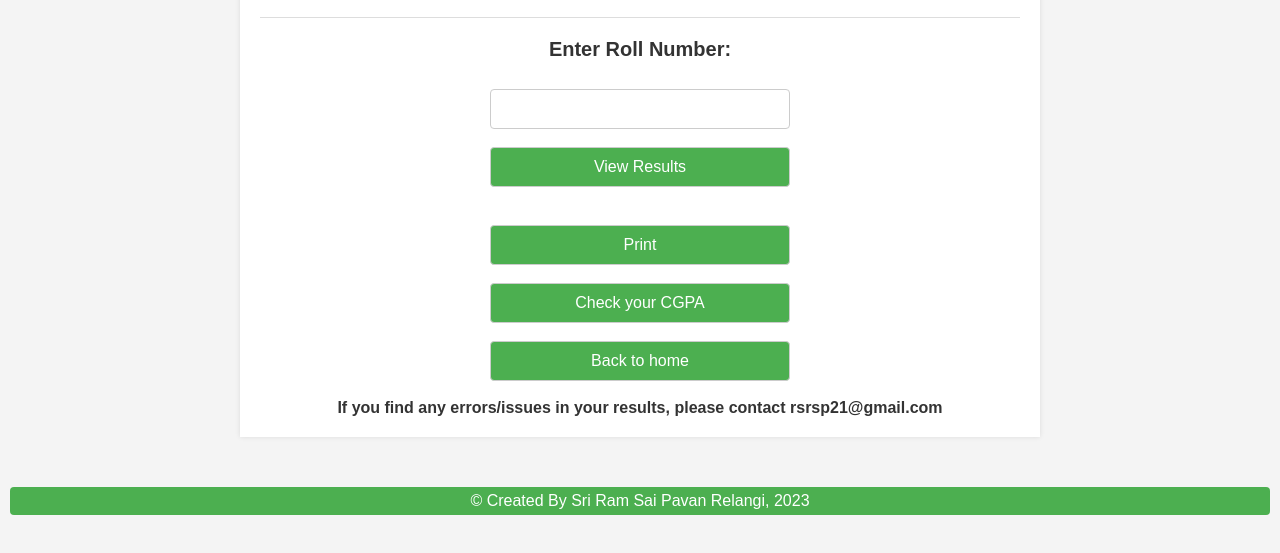
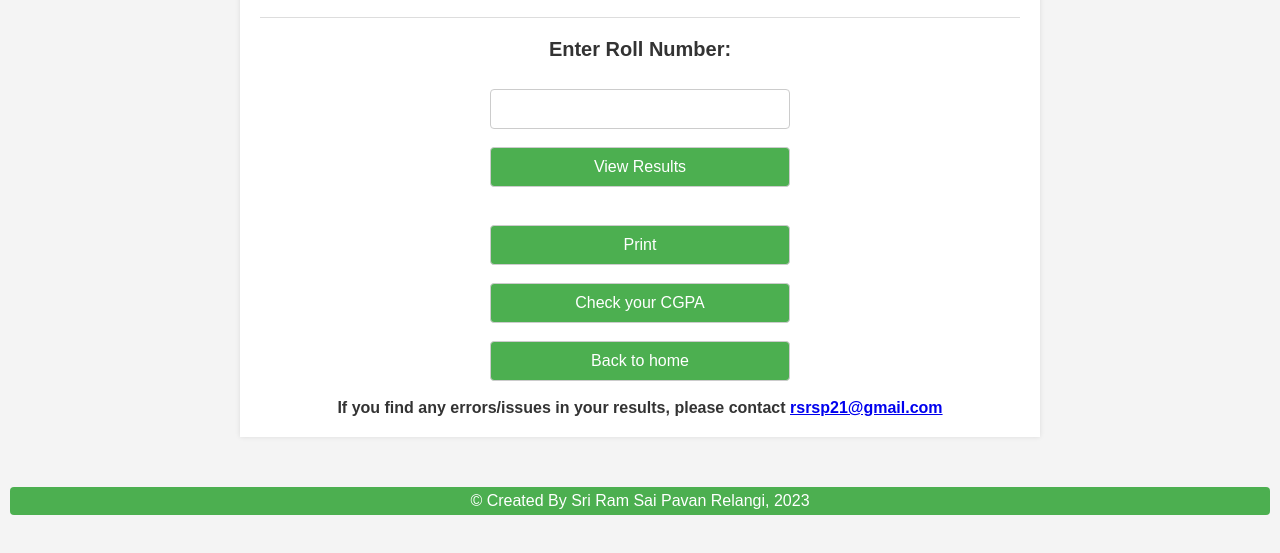
Before and after one commit to rsrsp21/rsrsp21.github.io, a plain HTML site: page 1_1.html in a window 1280 px wide. Shown: the part 245-798 px from the top of the page. Drawn offline with Linux system fonts and the light colour scheme.

Commit message:
Update 1_1.html

```diff
--- a/1_1.html
+++ b/1_1.html
@@ -31,7 +31,7 @@
 		 <button onclick="location.href='https://jntunresultsr20.vercel.app/';">Back to home</button>
     </div><br>
  <div>
-      <p align = 'center'><b>If you find any errors/issues in your results, please contact rsrsp21@gmail.com</b></p>
+      <p align = 'center'><b>If you find any errors/issues in your results, please contact <a href="mailto:rsrsp21@gmail.com">rsrsp21@gmail.com</a></b></p>
     </div>
   </div>
  <footer>
```
